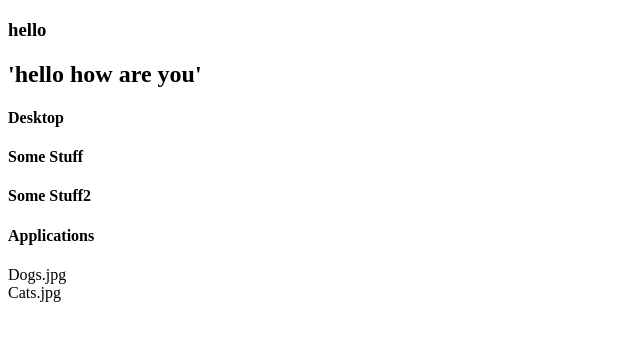
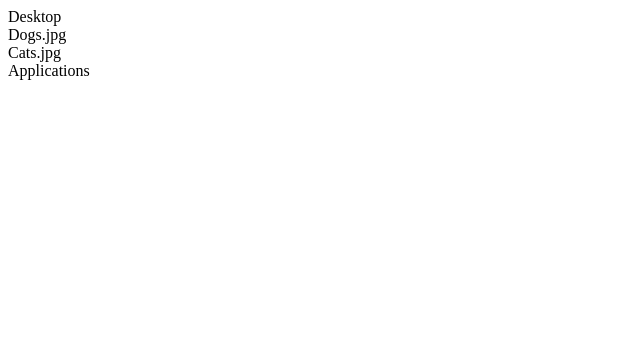
Before and after one commit to tuxlimr/React-with-Project, a React (Create React App) app: page / in a window 1280 px wide. Shown: the top 340 px of the page, without its empty margins (0-640 px from the left). Built offline with nearby package versions, Linux system fonts and the light colour scheme.

Commit message:
Taking One Component in other one

```diff
--- a/src/App.js
+++ b/src/App.js
@@ -2,24 +2,20 @@ import React from 'react';
 
 function App() {
   return (<div>
-    <h3>hello</h3>
-    <h2>'hello how are you'</h2>
-    <Folder name="Desktop" >
-       <h4> Some Stuff</h4>
-       <h4> Some Stuff2</h4>
+    <Folder name="Desktop">
+      <File name="Dogs.jpg" />
+      <File name="Cats.jpg" />
     </Folder>
     <Folder name="Applications" />
-    <File name="Dogs.jpg" />
-    <File name="Cats.jpg" />
+
   </div>);
 
 }
 const Folder = (props) => {
   console.log(props)
   return (<div>
-
-    <h4> {props.name} </h4>
-    <h4> {props.children} </h4>
+     {props.name}
+     {props.children}
   </div>
   )
 
@@ -27,7 +23,7 @@ const Folder = (props) => {
 
 const File = (props) => {
   return (<div>
-    <div> {props.name} </div>
+   {props.name}
   </div>
   )
 
```
